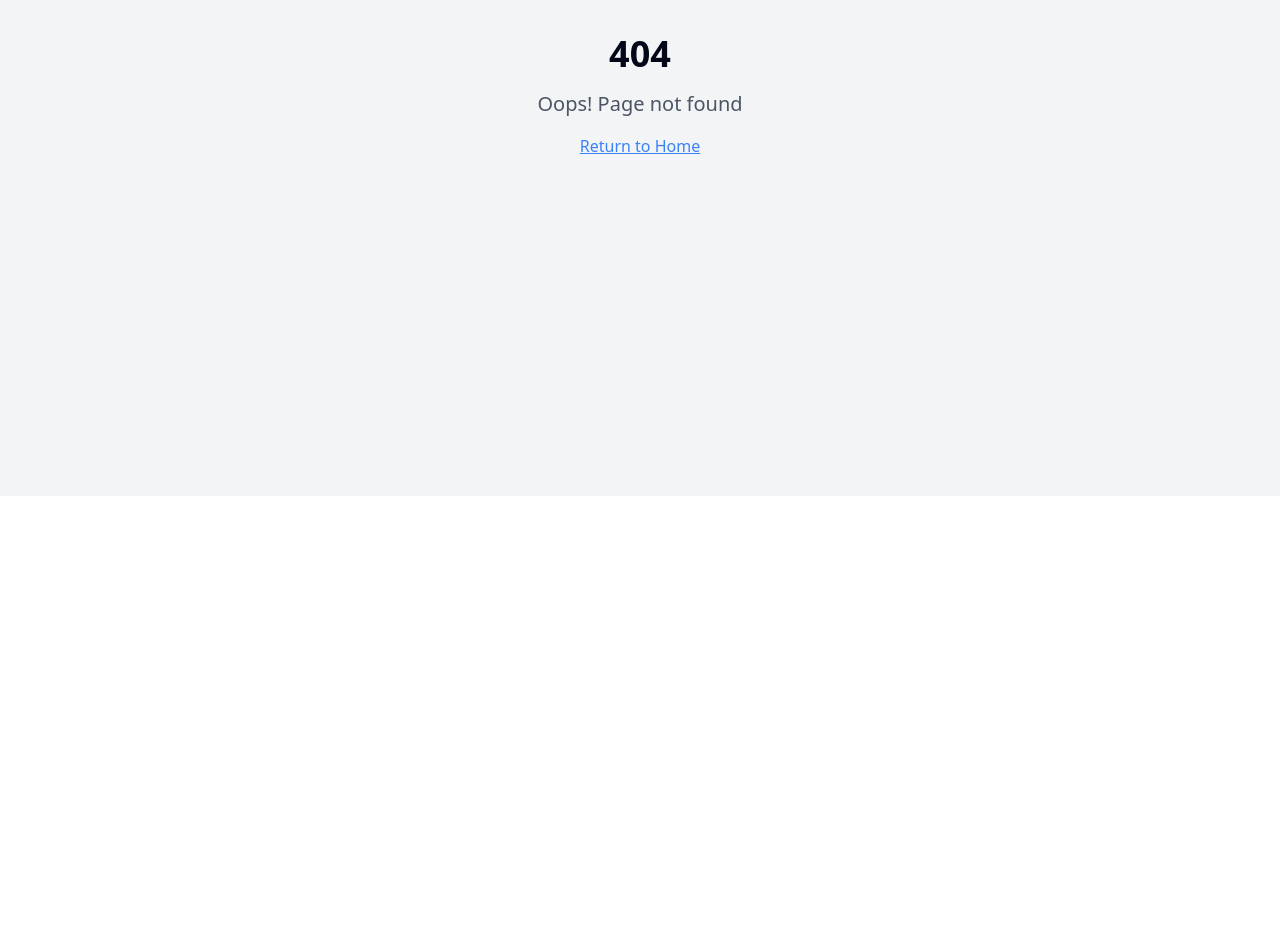
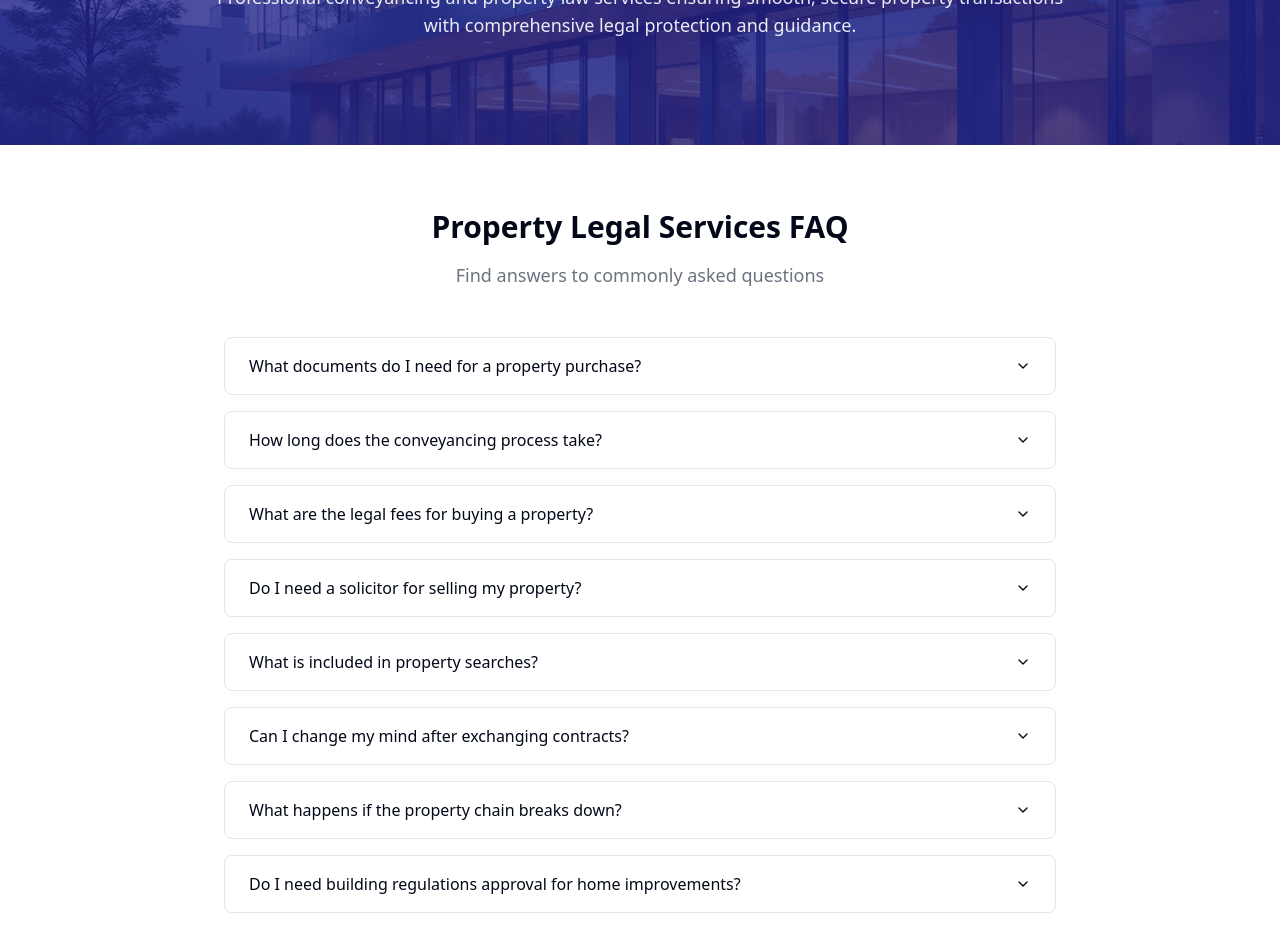
Before and after one commit to pugwovent/biz-vertical-explorer, a React (Vite) app: page /property-legal in a window 1280 px wide. Before the commit this address had no page. Shown: the part 304-1256 px from the top of the page. Before the commit the page ends 800 px from the top, so only its background shows below. Built offline with nearby package versions, Linux system fonts and the light colour scheme.

Commit message:
Add Legal Services Page
Add a new page for the Legal Services vertical. This includes creating a new route in App.tsx and a corresponding page component.

```diff
--- a/src/App.tsx
+++ b/src/App.tsx
@@ -9,6 +9,7 @@ import Accommodation from "./pages/Accommodation";
 import Retail from "./pages/Retail";
 import HomeServices from "./pages/HomeServices";
 import HigherEducation from "./pages/HigherEducation";
+import PropertyLegal from "./pages/PropertyLegal";
 import NotFound from "./pages/NotFound";
 
 const queryClient = new QueryClient();
@@ -26,6 +27,7 @@ const App = () => (
           <Route path="/retail" element={<Retail />} />
           <Route path="/home-services" element={<HomeServices />} />
           <Route path="/higher-education" element={<HigherEducation />} />
+          <Route path="/property-legal" element={<PropertyLegal />} />
           {/* ADD ALL CUSTOM ROUTES ABOVE THE CATCH-ALL "*" ROUTE */}
           <Route path="*" element={<NotFound />} />
         </Routes>
--- a/src/components/Navigation.tsx
+++ b/src/components/Navigation.tsx
@@ -11,6 +11,7 @@ const Navigation = () => {
     { path: "/retail", label: "Retail" },
     { path: "/home-services", label: "Home Services" },
     { path: "/higher-education", label: "Higher Education" },
+    { path: "/property-legal", label: "Property Legal" },
   ];
 
   return (
--- /dev/null
+++ b/src/pages/PropertyLegal.tsx
@@ -0,0 +1,59 @@
+import Navigation from "@/components/Navigation";
+import BusinessHero from "@/components/BusinessHero";
+import FAQSection from "@/components/FAQSection";
+import heroImage from "@/assets/hero-business.jpg";
+
+const PropertyLegal = () => {
+  const faqs = [
+    {
+      question: "What documents do I need for a property purchase?",
+      answer: "You'll need proof of identity, proof of income, bank statements, mortgage pre-approval letter, property survey, title insurance, and homeowner's insurance documentation."
+    },
+    {
+      question: "How long does the conveyancing process take?",
+      answer: "Typically 8-12 weeks from offer acceptance to completion, though this can vary based on chain complexity, mortgage approvals, and survey results."
+    },
+    {
+      question: "What are the legal fees for buying a property?",
+      answer: "Legal fees typically range from £500-£2000 plus disbursements (searches, Land Registry fees, etc.) which can add another £300-£800 depending on the property."
+    },
+    {
+      question: "Do I need a solicitor for selling my property?",
+      answer: "Yes, you legally need a qualified solicitor or licensed conveyancer to handle the sale of your property, prepare contracts, and manage the transfer of ownership."
+    },
+    {
+      question: "What is included in property searches?",
+      answer: "Standard searches include local authority, environmental, water and drainage, chancel repair liability, and flood risk searches to identify any issues affecting the property."
+    },
+    {
+      question: "Can I change my mind after exchanging contracts?",
+      answer: "No, once contracts are exchanged, you are legally bound to complete the purchase. Withdrawal after exchange can result in losing your deposit and facing legal action."
+    },
+    {
+      question: "What happens if the property chain breaks down?",
+      answer: "If the chain breaks, all parties may need to find alternative arrangements. Your solicitor will advise on options including finding new buyers/sellers or temporary accommodation."
+    },
+    {
+      question: "Do I need building regulations approval for home improvements?",
+      answer: "Many home improvements require building regulations approval, including extensions, loft conversions, new bathrooms, and structural changes. Always check with local authorities first."
+    }
+  ];
+
+  return (
+    <div>
+      <Navigation />
+      <BusinessHero
+        title="Property Legal Services"
+        subtitle="Expert Legal Support for Property Transactions"
+        description="Professional conveyancing and property law services ensuring smooth, secure property transactions with comprehensive legal protection and guidance."
+        image={heroImage}
+      />
+      <FAQSection
+        title="Property Legal Services FAQ"
+        faqs={faqs}
+      />
+    </div>
+  );
+};
+
+export default PropertyLegal;
```
